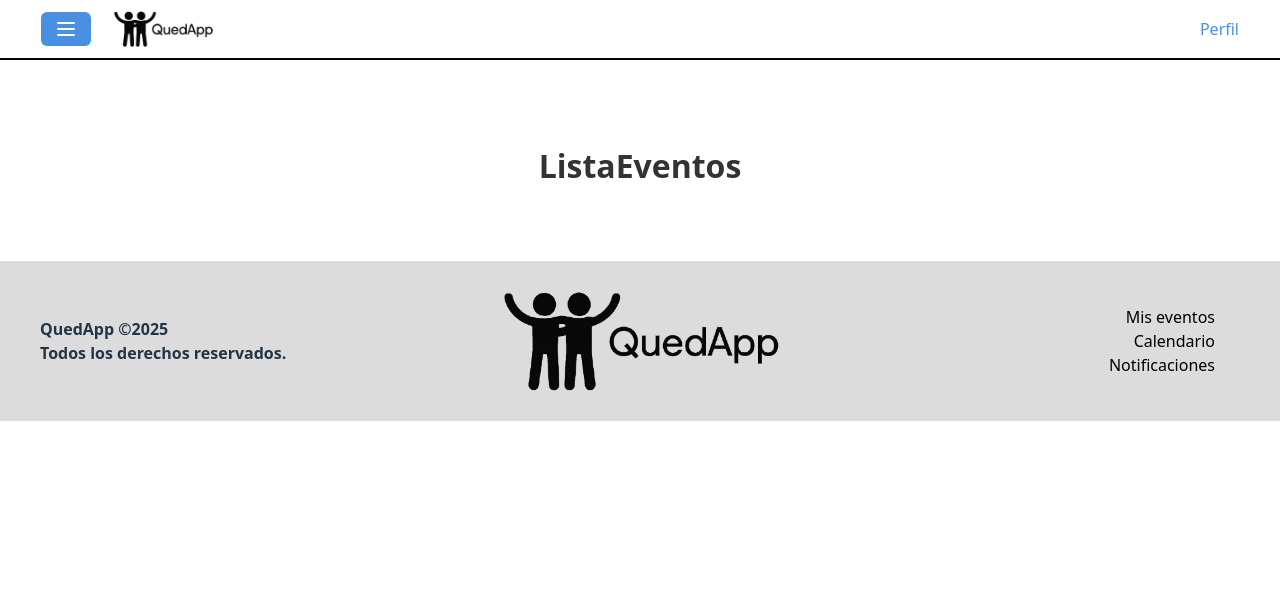
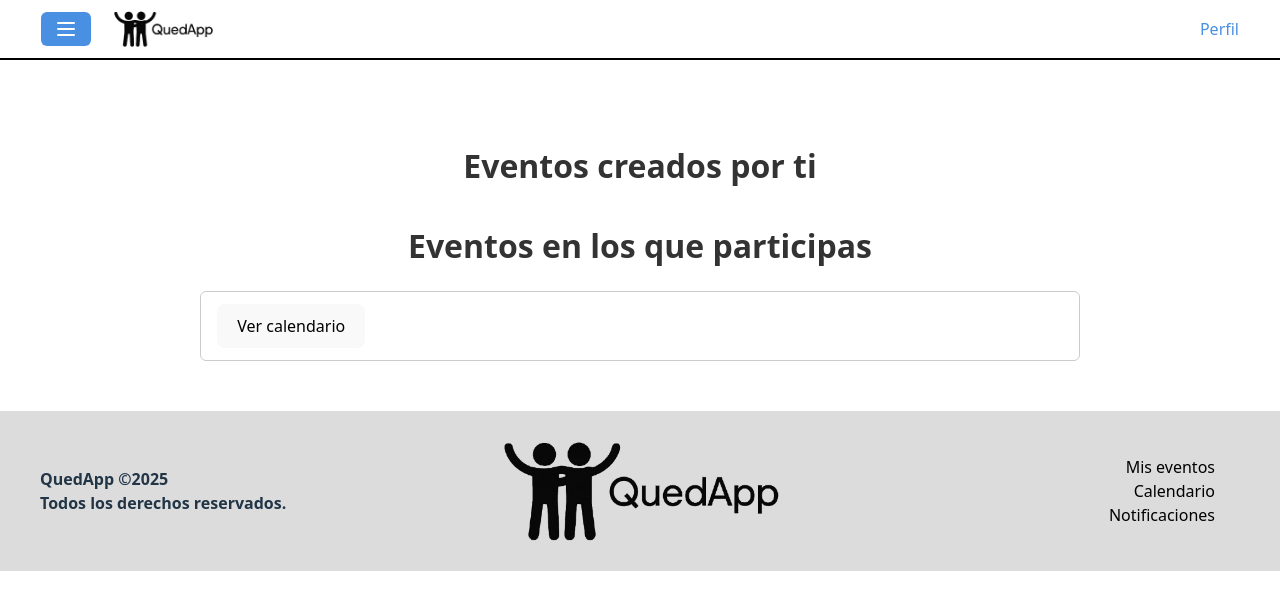
Before and after one commit to Marc-0207/FProject_front, a React (Vite) app: page / in a window 1280 px wide. Shown: the top 610 px of the page. Built offline with nearby package versions, Linux system fonts and the light colour scheme.

Commit message:
Crear Evento
Crear evento pendiente de que se reciba información del backend

```diff
--- a/src/components/CrearEvento/CrearEvento.jsx
+++ b/src/components/CrearEvento/CrearEvento.jsx
@@ -46,10 +46,9 @@ function CrearEvento() {
           <div className="column">
             <p>Nombre del evento</p>
             <input className="Nombre" placeholder="Nombre" />
-            <p>Duración del evento</p>
-            <input className="Duracion" placeholder="Duración" />
           </div>
           <div className="column">
+            {/*Añadir opción para añadir fechas */}
             <p>Fecha inicio</p>
             <input className="Calendario" type="date" />
             <p>Descripción</p>
--- a/src/components/EditarPerfil/EditarPerfil.jsx
+++ b/src/components/EditarPerfil/EditarPerfil.jsx
@@ -1,6 +1,7 @@
 import { useEffect, useRef, useState } from "react";
 import './EditarPerfil.css';
 
+//Acabar de cambiar los inputs de nombre y contraseña
 function EditarPerfil() {
   const [files, setFiles] = useState();
   const [preview, setPreview] = useState();
--- a/src/components/Home/ListaEventos.jsx
+++ b/src/components/Home/ListaEventos.jsx
@@ -2,7 +2,19 @@
 function ListaEventos(){
 return(
     <>
-        <h1>ListaEventos</h1>
+    <div className="ListaEventos">
+        <div className="EventosPersonales">
+            <h1>Eventos creados por ti</h1>
+            {/*Recibir eventos que has creado */}
+        </div>
+        <div className="EventosParticipas">
+            <h1>Eventos en los que participas</h1>
+            {/*Recibir eventos que participas */}
+        </div>
+        <div className="Calendario">
+            <button>Ver calendario</button>
+        </div>
+    </div>
     </>
 )
 }
```
